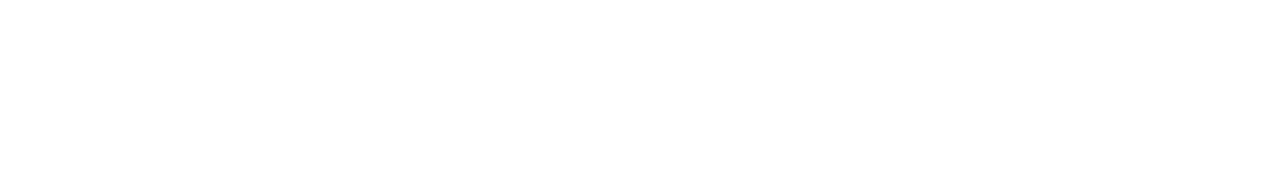
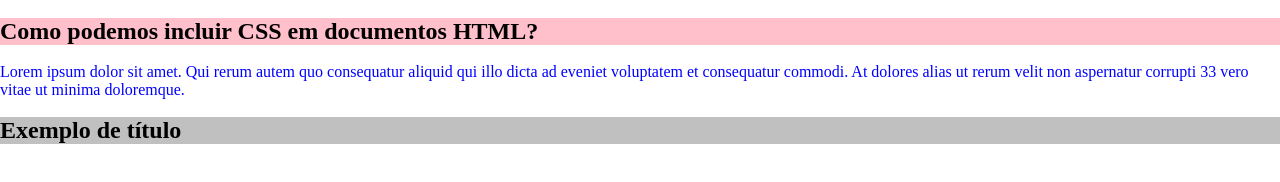
Before and after one commit to taliazilke/web, a plain HTML site: page lista-css/exercicio4.html in a window 1280 px wide. Drawn offline with Linux system fonts and the light colour scheme.

Commit message:
exercicio4.html

```diff
--- a/lista-css/exercicio4.html
+++ b/lista-css/exercicio4.html
@@ -1,10 +1,16 @@
 <!DOCTYPE html>
 <html lang="en">
 <head>
-    <title>Document</title>
+    <title>Exercicio 4</title>
     <link rel="stylesheet"href="4.css">
 </head>
 <body>
-
+    <div class="secao">
+        <section id="quatro">
+            <br><h1>Como podemos incluir CSS em documentos HTML?</h1>
+            <br><p>Lorem ipsum dolor sit amet. Qui rerum autem quo consequatur aliquid qui illo dicta ad eveniet voluptatem et consequatur commodi. At dolores alias ut rerum velit non aspernatur corrupti 33 vero vitae ut minima doloremque.</p>
+            <br><h1 style="background-color: silver;">Exemplo de título</h1>
+        </section>
+        </div>
 </body>
 </html>
```
